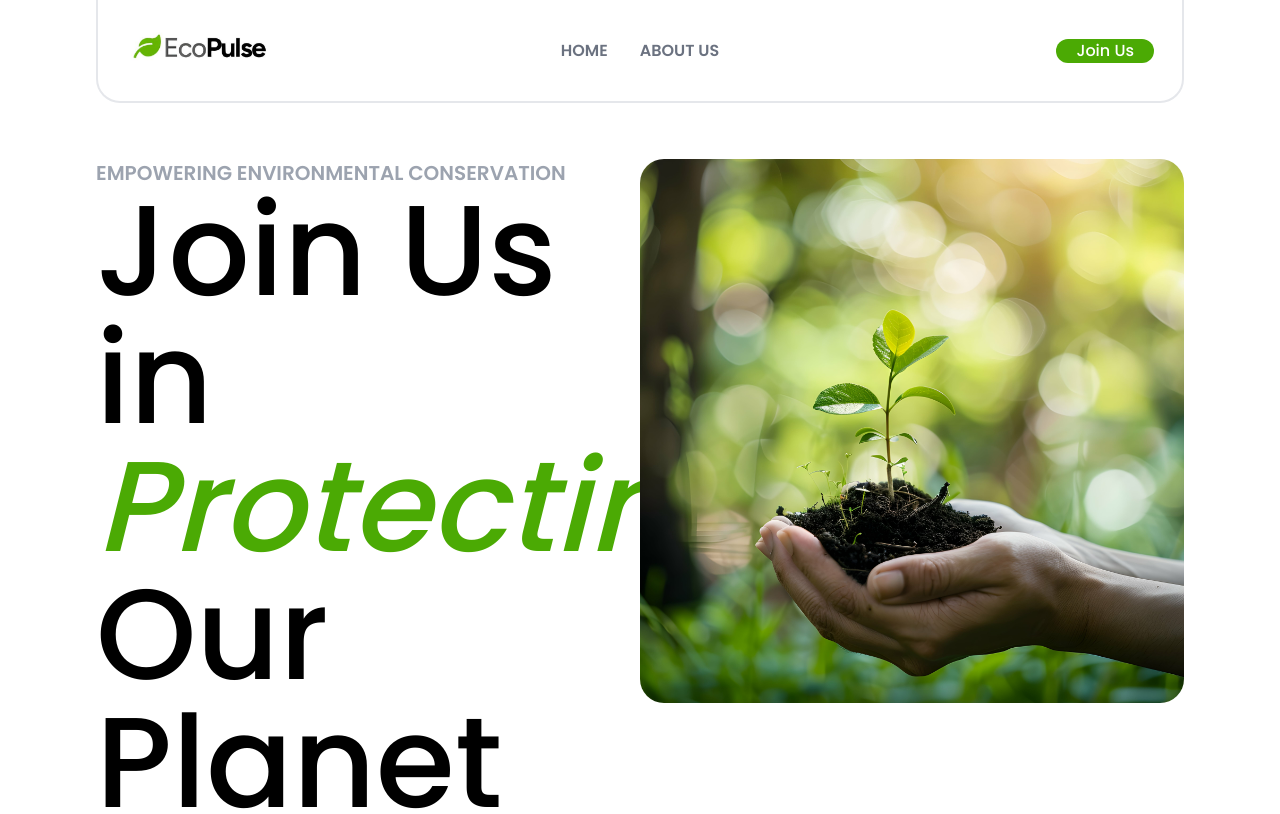
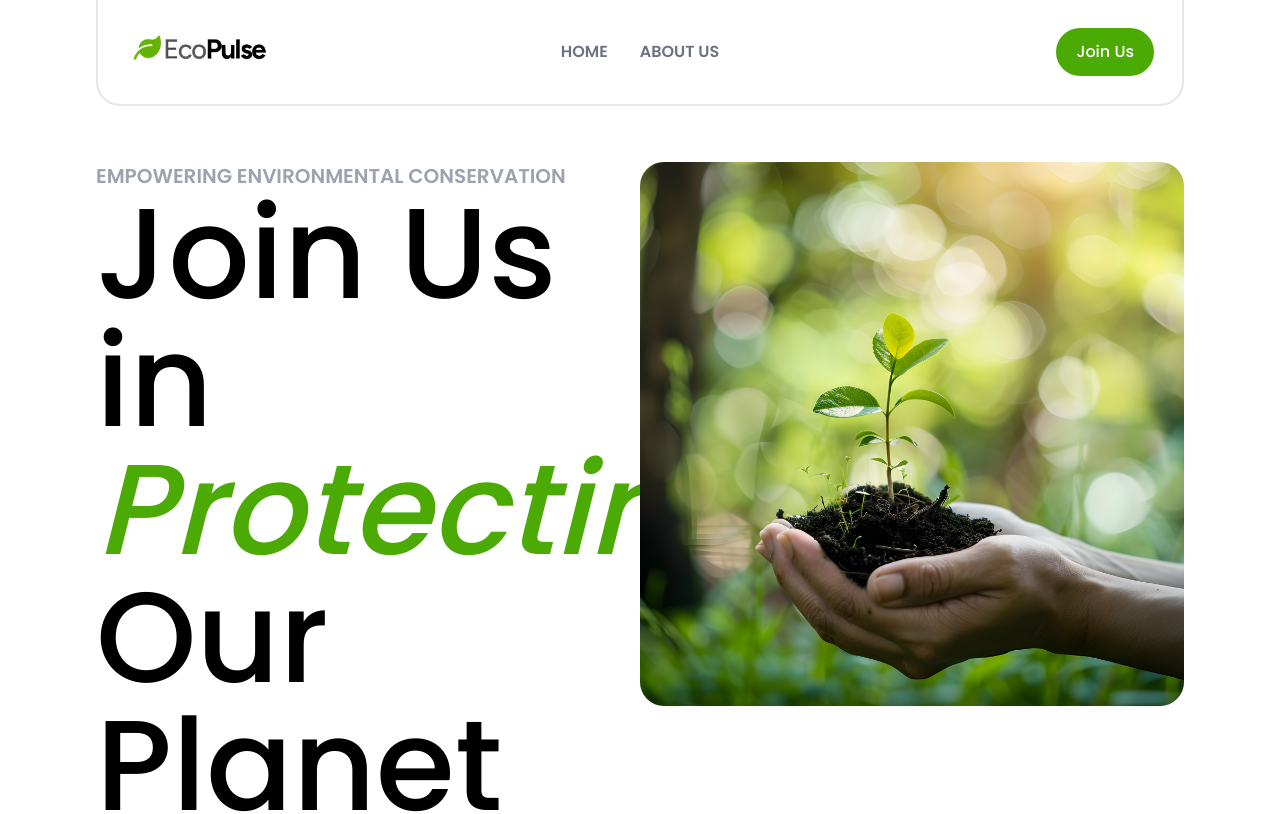
Before and after one commit to usmangenx/eco-pulse, a Next.js app: page / in a window 1280 px wide. Shown: the top 814 px of the page. Built offline with nearby package versions, Linux system fonts and the light colour scheme.

Commit message:
Update navBar.js

```diff
--- a/src/app/components/navBar.js
+++ b/src/app/components/navBar.js
@@ -48,7 +48,7 @@ const NavBar = () => {
         </li>
       </ul>
       <div className="hidden md:flex col-span-3 md:col-span-1 justify-end mt-2 md:mt-0">
-        <button className="bg-[#4baa04] px-5 rounded-3xl text-white">Join Us</button>
+        <button className="bg-[#4baa04] px-5 py-3 rounded-3xl text-white">Join Us</button>
       </div>
     </div>
   );
```
